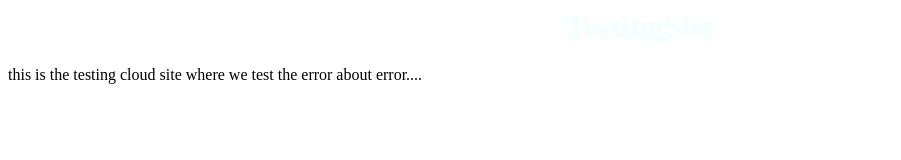
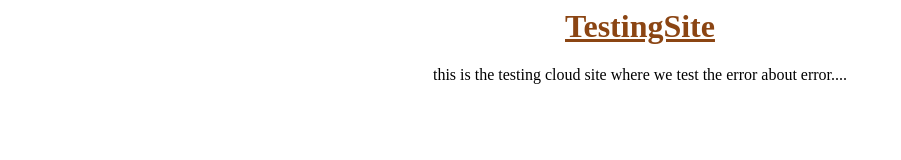
Before and after one commit to AnandITCloud/testingcloud02, a plain HTML site: page index.html in a window 1280 px wide. Shown: the whole page, without its empty margins (0-901 px from the left). Drawn offline with Linux system fonts and the light colour scheme.

Commit message:
this is ths change

```diff
--- a/index.html
+++ b/index.html
@@ -13,7 +13,13 @@
 
 
             text-align: center;
-            color: azure;
+            color: saddlebrown;
+            text-decoration: underline;
+        }
+
+        p{
+            text-align: center;
+
         }
 
 
```
